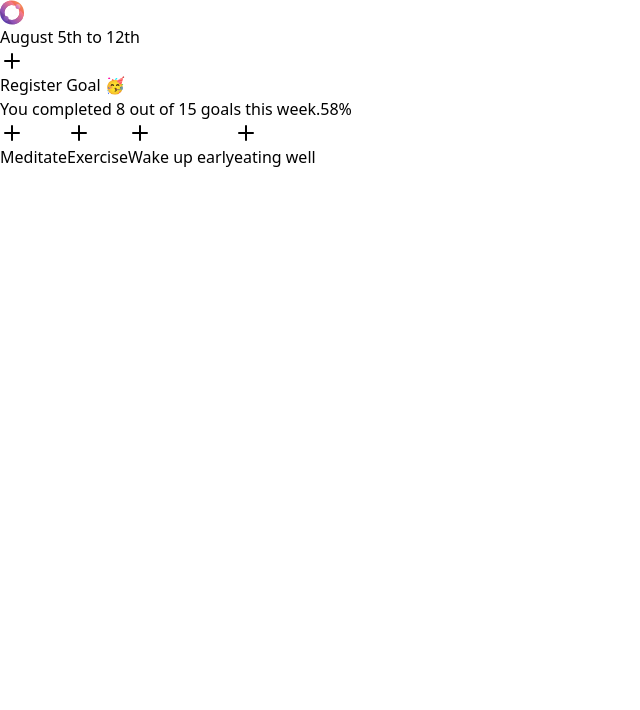
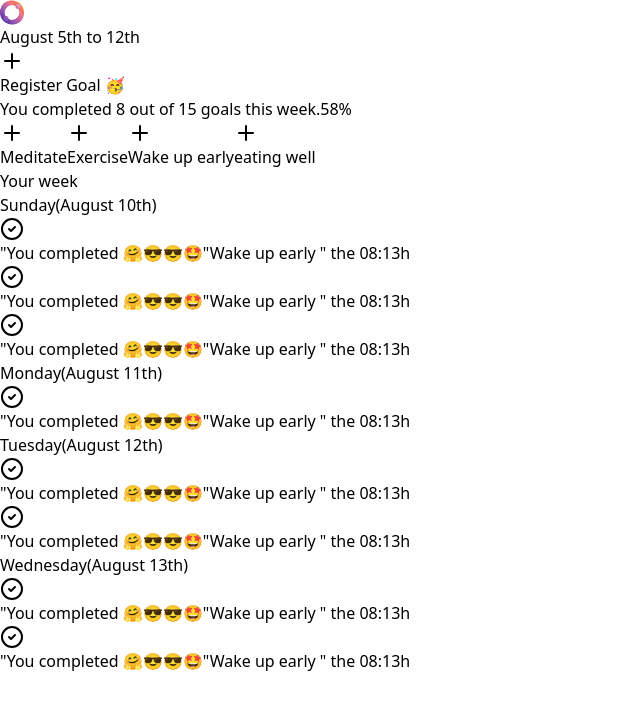
Before and after one commit to ludiemert/Nlw_Pocket_Node_React, a React (Vite) app in the folder web/: page / in a window 1280 px wide. Shown: the top 710 px of the page, without its empty margins (0-640 px from the left). Built offline with nearby package versions, Linux system fonts and the light colour scheme.

Commit message:
ajust summary goal page

```diff
--- a/web/src/components/summary.tsx
+++ b/web/src/components/summary.tsx
@@ -1,4 +1,4 @@
-import { Plus } from 'lucide-react'
+import { CheckCircle2, Plus } from 'lucide-react'
 import { DialogTrigger } from './ui/dialog'
 import { Button } from './ui/button'
 import { InOrbitIcon } from './in-orbit-icon'
@@ -60,6 +60,126 @@ export function Summary() {
           eating well
         </OutlineButton>
       </div>
+
+      <div className="flex flex-col gap-6">
+        <h2 className="text-xl font-medium">Your week</h2>
+
+        <div className="flex flex-col gap-4">
+          <h3 className=" font-medium">
+            Sunday
+            <span className="text-zinc-400 text-xs">(August 10th)</span>
+          </h3>
+
+          <ul className="flex flex-col gap-3">
+            <li className="flex items-center gap-2">
+              <CheckCircle2 className=" size-4 text-pink-500 " />
+              <span className="text-sm text-zinc-400">
+                {' '}
+                "You completed 🤗😎😎🤩"
+                <span className="text-zinc-100">Wake up early</span> " the{' '}
+                <span className="text-zinc-100">08:13h</span>
+              </span>
+            </li>
+
+            <li className="flex items-center gap-2">
+              <CheckCircle2 className=" size-4 text-pink-500 " />
+              <span className="text-sm text-zinc-400">
+                {' '}
+                "You completed 🤗😎😎🤩"
+                <span className="text-zinc-100">Wake up early</span> " the{' '}
+                <span className="text-zinc-100">08:13h</span>
+              </span>
+            </li>
+
+            <li className="flex items-center gap-2">
+              <CheckCircle2 className=" size-4 text-pink-500 " />
+              <span className="text-sm text-zinc-400">
+                {' '}
+                "You completed 🤗😎😎🤩"
+                <span className="text-zinc-100">Wake up early</span> " the{' '}
+                <span className="text-zinc-100">08:13h</span>
+              </span>
+            </li>
+          </ul>
+        </div>
+
+        <div className="flex flex-col gap-4">
+          <h3 className=" font-medium">
+            Monday
+            <span className="text-zinc-400 text-xs">(August 11th)</span>
+          </h3>
+
+          <ul className="flex flex-col gap-3">
+            <li className="flex items-center gap-2">
+              <CheckCircle2 className=" size-4 text-pink-500 " />
+              <span className="text-sm text-zinc-400">
+                {' '}
+                "You completed 🤗😎😎🤩"
+                <span className="text-zinc-100">Wake up early</span> " the{' '}
+                <span className="text-zinc-100">08:13h</span>
+              </span>
+            </li>
+          </ul>
+        </div>
+
+        <div className="flex flex-col gap-4">
+          <h3 className=" font-medium">
+            Tuesday
+            <span className="text-zinc-400 text-xs">(August 12th)</span>
+          </h3>
+
+          <ul className="flex flex-col gap-3">
+            <li className="flex items-center gap-2">
+              <CheckCircle2 className=" size-4 text-pink-500 " />
+              <span className="text-sm text-zinc-400">
+                {' '}
+                "You completed 🤗😎😎🤩"
+                <span className="text-zinc-100">Wake up early</span> " the{' '}
+                <span className="text-zinc-100">08:13h</span>
+              </span>
+            </li>
+
+            <li className="flex items-center gap-2">
+              <CheckCircle2 className=" size-4 text-pink-500 " />
+              <span className="text-sm text-zinc-400">
+                {' '}
+                "You completed 🤗😎😎🤩"
+                <span className="text-zinc-100">Wake up early</span> " the{' '}
+                <span className="text-zinc-100">08:13h</span>
+              </span>
+            </li>
+          </ul>
+        </div>
+
+        <div className="flex flex-col gap-4">
+          <h3 className=" font-medium">
+            Wednesday
+            <span className="text-zinc-400 text-xs">(August 13th)</span>
+          </h3>
+
+          <ul className="flex flex-col gap-3">
+            <li className="flex items-center gap-2">
+              <CheckCircle2 className=" size-4 text-pink-500 " />
+              <span className="text-sm text-zinc-400">
+                {' '}
+                "You completed 🤗😎😎🤩"
+                <span className="text-zinc-100">Wake up early</span> " the{' '}
+                <span className="text-zinc-100">08:13h</span>
+              </span>
+            </li>
+
+            <li className="flex items-center gap-2">
+              <CheckCircle2 className=" size-4 text-pink-500 " />
+              <span className="text-sm text-zinc-400">
+                {' '}
+                "You completed 🤗😎😎🤩"
+                <span className="text-zinc-100">Wake up early</span> " the{' '}
+                <span className="text-zinc-100">08:13h</span>
+              </span>
+            </li>
+          </ul>
+        </div>
+      </div>
     </div>
   )
 }
```
